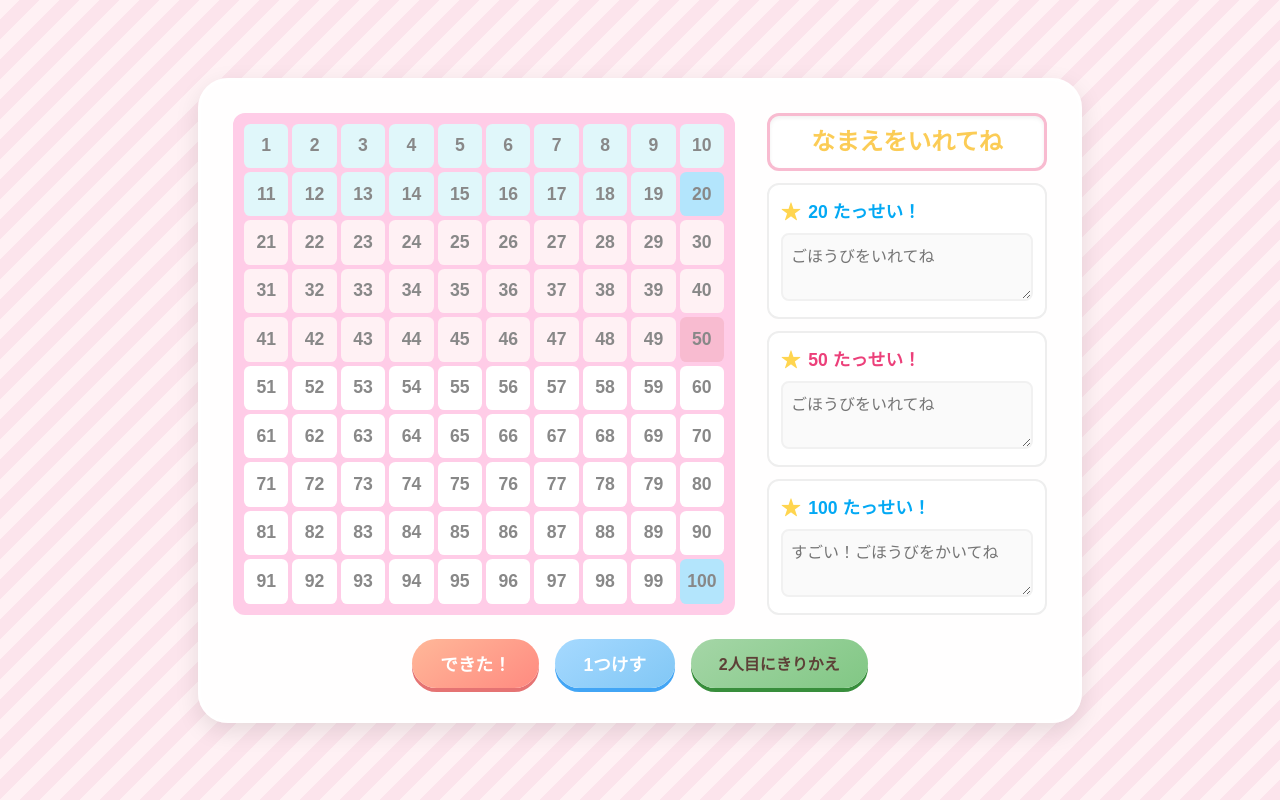
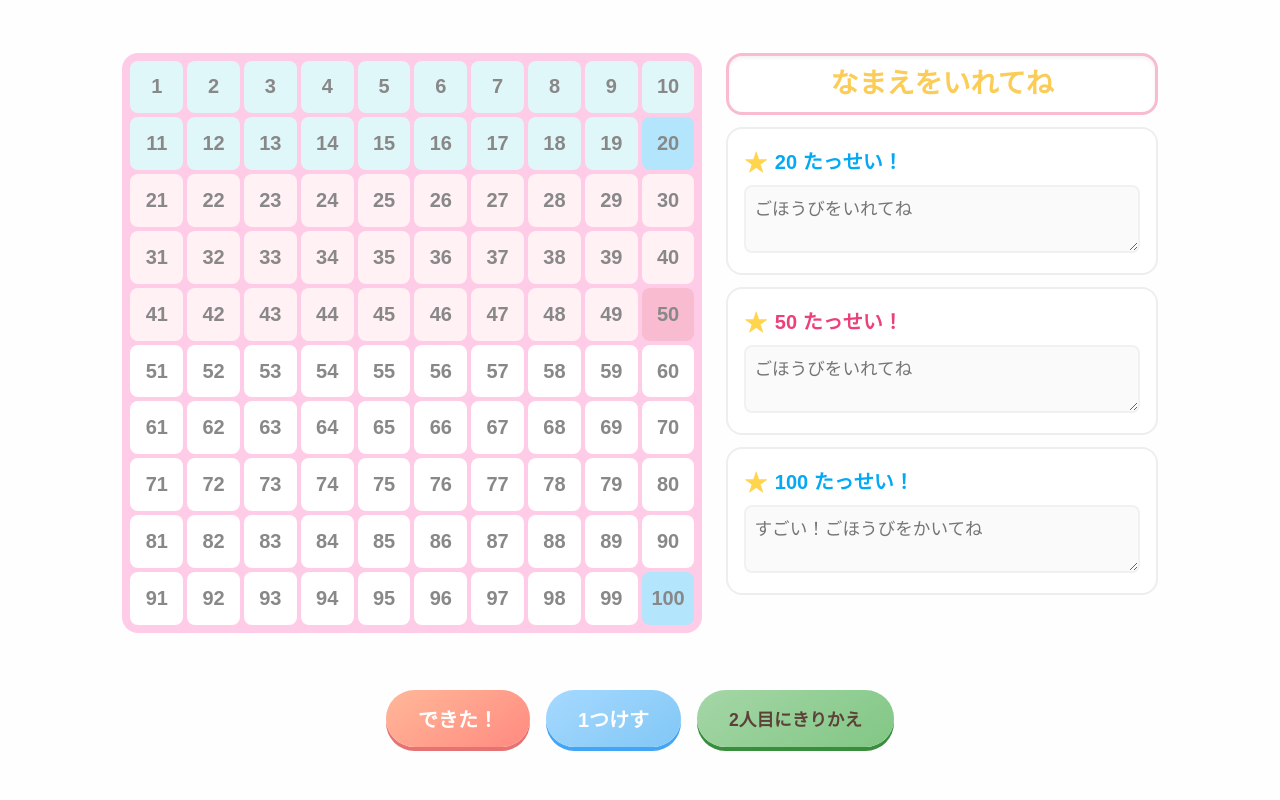
Before and after one commit to nonaka-a/get_ready, a plain HTML site: page index.html in a window 1280 px wide. Drawn offline with Linux system fonts and the light colour scheme; a web font is replaced by a local one.

Commit message:
Update style.css

```diff
--- a/style.css
+++ b/style.css
@@ -13,34 +13,34 @@ body {
     display: flex;
     justify-content: center;
     align-items: center;
-    padding: 2vmin;
     box-sizing: border-box;
+    /* ▼▼▼ 画面周りの余白をなくす ▼▼▼ */
+    padding: 0;
 }
 
 .app-container {
     background-color: rgba(255, 255, 255, 0.95);
-    width: auto; /* 中身に合わせて幅を決定 */
-    height: auto; /* 中身に合わせて高さを決定 */
-    max-width: 96vw;
-    max-height: 96vh;
+    /* ▼▼▼ 画面いっぱいに広がるように設定 ▼▼▼ */
+    width: 100vw;
+    height: 100vh;
     box-sizing: border-box;
     display: flex;
     flex-direction: column;
-    justify-content: center;
+    justify-content: space-around; /* コンテンツを均等に配置 */
     align-items: center;
-    gap: 3vmin;
-    padding: 4vmin;
-    overflow: auto; /* 必要に応じてスクロール */
-    border-radius: 30px;
-    box-shadow: 0 8px 25px rgba(0, 0, 0, 0.1);
-    border: 3px solid #fff;
+    gap: 2vmin;
+    padding: 3vmin;
+    overflow: auto;
+    border-radius: 0; /* 角の丸みをなくす */
+    border: none;
+    box-shadow: none;
 }
 
-/* --- ▼▼▼ ここからレイアウトの基本設定（縦画面・モバイル優先） ▼▼▼ --- */
+/* --- レイアウトの基本設定（縦画面・モバイル優先） --- */
 .main-content {
     display: flex;
     flex-direction: column; /* 縦に並べる */
-    gap: 4vmin;
+    gap: 3vmin;
     align-items: center;
     width: 100%;
 }
@@ -49,11 +49,9 @@ body {
     display: grid;
     grid-template-columns: repeat(10, 1fr);
     gap: 0.5vmin;
-    width: 90%; /* 横幅いっぱいに広げる */
-    max-width: 500px; /* PCでの最大幅 */
+    width: 90vw; /* 画面幅の90% */
     background-color: #ffcce7;
-    border: 3px solid #ffcce7;
-    border-radius: 1.5vmin;
+    border-radius: 2vmin;
     padding: 1vmin;
 }
 
@@ -61,38 +59,36 @@ body {
     display: flex;
     flex-direction: column;
     gap: 1.5vmin;
-    width: 90%; /* 横幅いっぱいに広げる */
-    max-width: 500px; /* PCでの最大幅 */
+    width: 90vw; /* 画面幅の90% */
 }
-/* --- ▲▲▲ ここまでが基本設定 --- */
 
-
-/* --- ▼▼▼ ここから横画面用の設定 ▼▼▼ --- */
+/* --- 横画面用の設定 --- */
 @media (orientation: landscape) {
     .main-content {
         flex-direction: row; /* 横に並べる */
-        align-items: flex-start;
+        align-items: stretch; /* 高さを揃える */
         justify-content: center;
+        height: 75%; /* メインコンテンツの高さを確保 */
+        gap: 3vmin;
     }
     .grid-container {
-        width: 60vh; /* 画面の高さに応じてサイズ決定 */
-        height: 60vh;
-        max-width: none;
+        width: auto;
+        height: 100%; /* 高さいっぱい */
+        aspect-ratio: 1 / 1; /* 正方形を維持 */
     }
     .rewards-container {
-        width: 35vh; /* 画面の高さに応じてサイズ決定 */
-        max-width: none;
+        width: 35%; /* 残りの幅を取る */
+        height: 100%;
+        overflow-y: auto; /* 必要ならスクロール */
     }
 }
-/* --- ▲▲▲ ここまでが横画面用の設定 --- */
-
 
 .grid-cell {
     aspect-ratio: 1 / 1;
     display: flex;
     justify-content: center;
     align-items: center;
-    font-size: 2.2vmin;
+    font-size: 2.5vmin; /* フォントを少し大きく */
     font-weight: bold;
     color: #888;
     background-color: #fff;
@@ -100,7 +96,7 @@ body {
     background-size: 80%;
     background-position: center;
     background-repeat: no-repeat;
-    border-radius: 0.8vmin;
+    border-radius: 1vmin;
     cursor: pointer;
 }
 
@@ -119,13 +115,13 @@ body {
     width: 100%;
     box-sizing: border-box;
     padding: 1.5vmin;
-    font-size: 3vmin;
+    font-size: 3.5vmin; /* フォントを大きく */
     font-family: 'Yusei Magic', sans-serif;
     font-weight: bold;
     text-align: center;
     color: #c2185b;
     border: 3px solid #f8bbd0;
-    border-radius: 1.5vmin;
+    border-radius: 2vmin;
     background-color: #fff;
     outline: none;
     transition: all 0.3s;
@@ -143,15 +139,15 @@ body {
 .reward-box {
     background-color: #fff;
     border: 2px solid #eee;
-    border-radius: 1.5vmin;
-    padding: 1.5vmin;
+    border-radius: 2vmin;
+    padding: 2vmin;
     transition: all 0.3s;
 }
 
 .reward-title {
     margin: 0 0 1vmin 0;
     font-weight: bold;
-    font-size: 2.2vmin;
+    font-size: 2.5vmin; /* フォントを大きく */
     display: flex;
     align-items: center;
 }
@@ -159,7 +155,7 @@ body {
     content: '★';
     margin-right: 1vmin;
     color: #ffd54f;
-    font-size: 2.4vmin;
+    font-size: 2.8vmin;
 }
 
 .reward-title.milestone-20 { color: #03a9f4; }
@@ -168,19 +164,19 @@ body {
 
 textarea {
     width: 100%;
-    min-height: 8.5vmin; /* 高さを可変に */
+    min-height: 8.5vmin;
     box-sizing: border-box;
     border: 2px solid #f1f1f1;
     border-radius: 1vmin;
     padding: 1vmin;
-    font-size: 2vmin;
+    font-size: 2.2vmin; /* フォントを大きく */
     font-family: 'Yusei Magic', sans-serif;
     resize: vertical;
     background-color: #fafafa;
     transition: font-size 0.2s ease;
 }
 textarea.small-font {
-    font-size: 1.6vmin;
+    font-size: 1.8vmin;
 }
 
 .button-container {
@@ -191,8 +187,8 @@ textarea.small-font {
 }
 
 #stamp-button, #undo-button, #switch-page-button {
-    padding: 1.5vmin 3.5vmin;
-    font-size: 2.2vmin;
+    padding: 1.8vmin 4vmin;
+    font-size: 2.5vmin; /* フォントを大きく */
     font-family: 'Yusei Magic', sans-serif;
     font-weight: bold;
     cursor: pointer;
@@ -214,17 +210,26 @@ textarea.small-font {
 
 #stamp-button { background: linear-gradient(145deg, #ffb899, #ff8a80); box-shadow: 0 4px 0 0 #e57373; }
 #undo-button { background: linear-gradient(145deg, #a6d9ff, #81c7f5); box-shadow: 0 4px 0 0 #42a5f5; }
-#switch-page-button { color: #5d4037; background: linear-gradient(145deg, #a5d6a7, #81c784); box-shadow: 0 4px 0 0 #388e3c; font-size: 2vmin; }
+#switch-page-button { color: #5d4037; background: linear-gradient(145deg, #a5d6a7, #81c784); box-shadow: 0 4px 0 0 #388e3c; font-size: 2.2vmin; }
 
 #stamp-button:active { box-shadow: 0 2px 0 0 #e57373; }
 #undo-button:active { box-shadow: 0 2px 0 0 #42a5f5; }
 #switch-page-button:active { box-shadow: 0 2px 0 0 #388e3c; }
 
+#stamp-animation-img, .milestone-popup, .stamp-change-popup {
+    /* モーダルやアニメーションのサイズもvmin基準に */
+    width: 12vmin;
+    height: 12vmin;
+}
+
+.milestone-popup, .stamp-change-popup {
+    width: auto;
+    height: auto;
+}
+
 #stamp-animation-img {
     position: fixed;
     z-index: 100;
-    width: 12vmin;
-    height: 12vmin;
     pointer-events: none;
     display: none;
     transform: translate(-50%, -120%);
@@ -280,13 +285,12 @@ textarea.small-font {
     100% { transform: translateY(110vh) rotateZ(720deg); opacity: 0; }
 }
 
-.milestone-modal {
+.milestone-modal, .stamp-change-modal {
     position: fixed;
     top: 0;
     left: 0;
     width: 100%;
     height: 100%;
-    background-color: rgba(255, 192, 203, 0.7);
     display: flex;
     justify-content: center;
     align-items: center;
@@ -295,13 +299,15 @@ textarea.small-font {
     pointer-events: none;
     transition: opacity 0.3s ease;
 }
-.milestone-modal.is-visible {
+.milestone-modal { background-color: rgba(255, 192, 203, 0.7); }
+.stamp-change-modal { background-color: rgba(135, 206, 250, 0.7); z-index: 400; }
+
+.milestone-modal.is-visible, .stamp-change-modal.is-visible {
     opacity: 1;
     pointer-events: auto;
 }
 
-.milestone-popup {
-    background: linear-gradient(145deg, #fff9c4, #ffecb3);
+.milestone-popup, .stamp-change-popup {
     padding: 4vmin 6vmin;
     border-radius: 3vmin;
     text-align: center;
@@ -311,7 +317,11 @@ textarea.small-font {
     opacity: 0;
     transition: all 0.4s cubic-bezier(0.18, 0.89, 0.32, 1.28);
 }
-.milestone-modal.is-visible .milestone-popup {
+.milestone-popup { background: linear-gradient(145deg, #fff9c4, #ffecb3); }
+.stamp-change-popup { background: #fff; padding: 3vmin; max-width: 90%; }
+
+.milestone-modal.is-visible .milestone-popup,
+.stamp-change-modal.is-visible .stamp-change-popup {
     transform: scale(1);
     opacity: 1;
 }
@@ -340,36 +350,6 @@ textarea.small-font {
 #milestone-close-button:active {
     transform: translateY(3px);
     box-shadow: 0 0.2vmin 0 0 #c62828;
-}
-
-.stamp-change-modal {
-    position: fixed;
-    top: 0;
-    left: 0;
-    width: 100%;
-    height: 100%;
-    background-color: rgba(135, 206, 250, 0.7);
-    display: flex;
-    justify-content: center;
-    align-items: center;
-    z-index: 400;
-    opacity: 0;
-    pointer-events: none;
-    transition: opacity 0.3s ease;
-}
-.stamp-change-modal.is-visible {
-    opacity: 1;
-    pointer-events: auto;
-}
-
-.stamp-change-popup {
-    background: #fff;
-    padding: 3vmin;
-    border-radius: 2vmin;
-    text-align: center;
-    box-shadow: 0 10px 30px rgba(0,0,0,0.2);
-    border: 5px solid #fff;
-    max-width: 90%;
 }
 
 .stamp-change-popup h3 {
```
